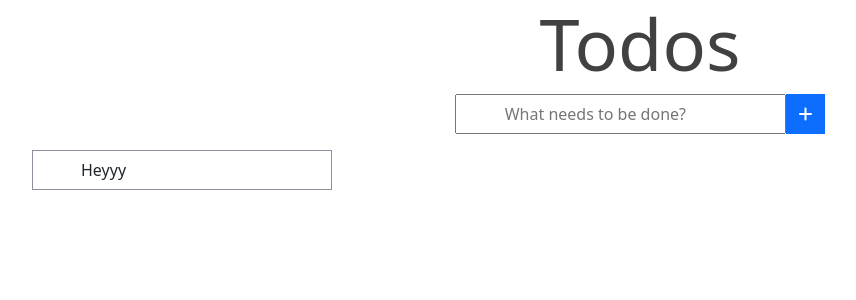
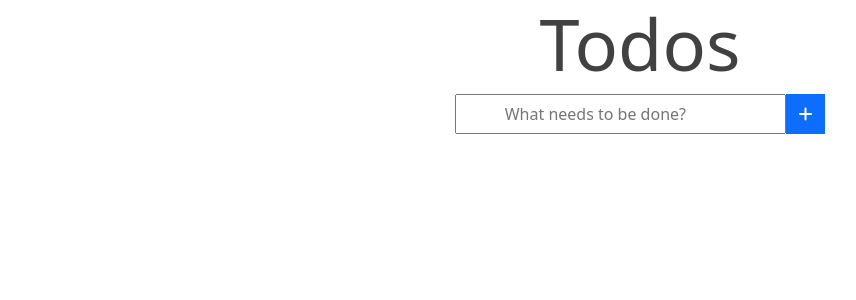
Before and after one commit to samuelpalaciosdev/todo-list-with-fetch, a React (Create React App) app: page / in a window 1280 px wide. Shown: the top 300 px of the page, without its empty margins (0-856 px from the left). Built offline with nearby package versions, Linux system fonts and the light colour scheme.

Commit message:
Create functionality to add a Todo Item

```diff
--- a/src/App.js
+++ b/src/App.js
@@ -7,15 +7,20 @@ const App = () => {
   const [inputValue, setInputValue] = useState('');
   const [todos, setTodos] = useState([]);
   return (
-    <>
+    <div className="main-container">
       <TodoForm
         inputValue={inputValue}
         setInputValue={setInputValue}
         todos={todos}
         setTodos={setTodos}
       />
-      <TodoList inputValue={inputValue} setInputValue={setInputValue} />
-    </>
+      <TodoList
+        inputValue={inputValue}
+        setInputValue={setInputValue}
+        todos={todos}
+        setTodos={setTodos}
+      />
+    </div>
   );
 };
 
--- a/src/Components/Todo.jsx
+++ b/src/Components/Todo.jsx
@@ -1,9 +1,9 @@
 import '../Styles/Todo.css';
 
-const Todo = () => {
+const Todo = ({ text }) => {
   return (
     <div className="todo d-flex flex-row align-items-center">
-      <li className="todo-item">Heyyy</li>
+      <li className="todo-item">{text}</li>
       <span className="trash-btn d-flex align-items-center ms-auto">
         <i className="fa-solid fa-x trash-icon"></i>
       </span>
--- a/src/Components/TodoList.jsx
+++ b/src/Components/TodoList.jsx
@@ -4,7 +4,9 @@ const TodoList = ({ todos, setTodos }) => {
   return (
     <div className="todo-container">
       <ul className="todo-list">
-        <Todo />
+        {todos.map(todo => {
+          <Todo key={todo.id} text={todo.text} />;
+        })}
       </ul>
     </div>
   );
--- a/src/index.css
+++ b/src/index.css
@@ -11,3 +11,12 @@ code {
   font-family: source-code-pro, Menlo, Monaco, Consolas, 'Courier New',
     monospace;
 }
+
+.main-container {
+  max-width: 24rem;
+  margin: 0 auto;
+}
+
+.todo-list {
+  padding-left: 1.5rem;
+}
```
